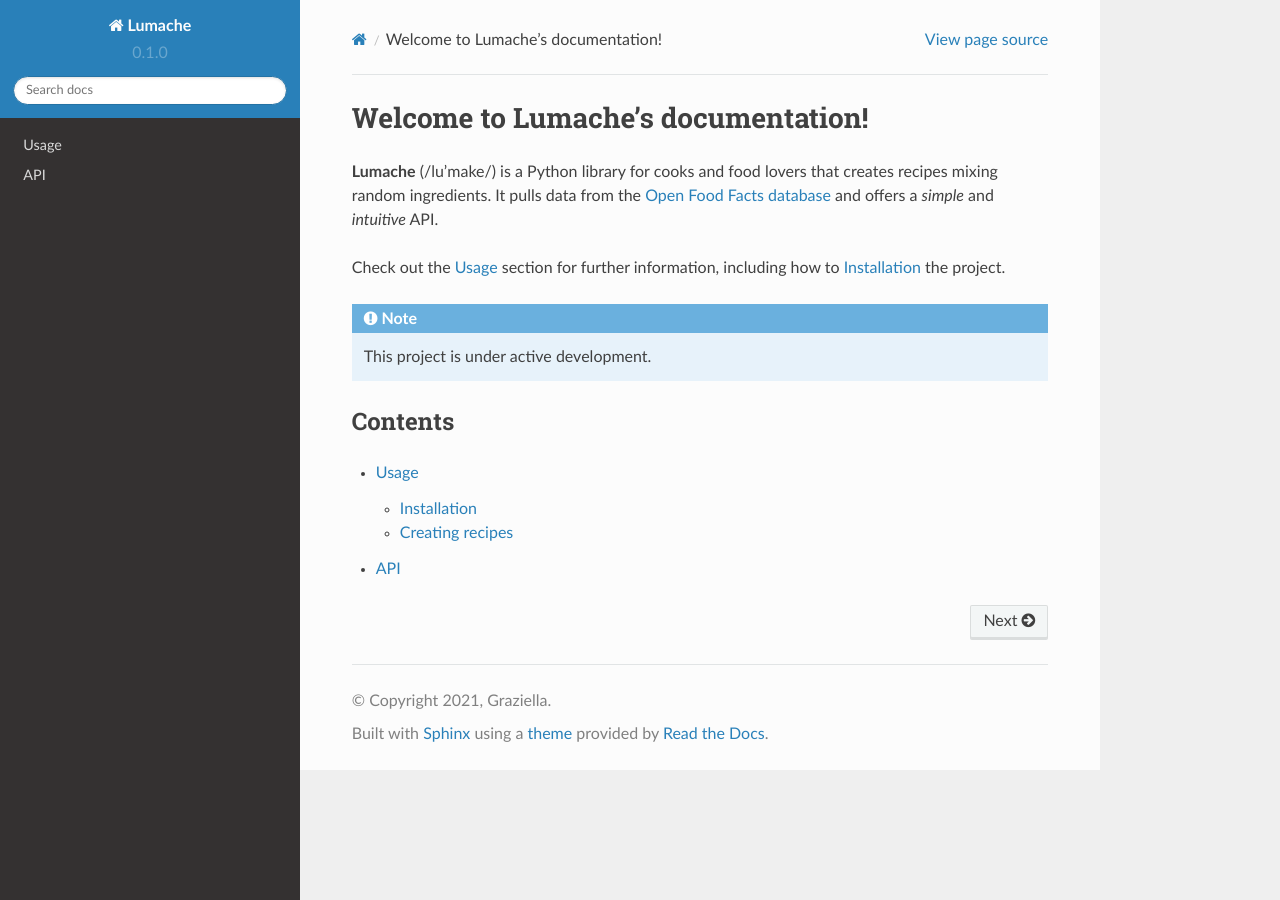
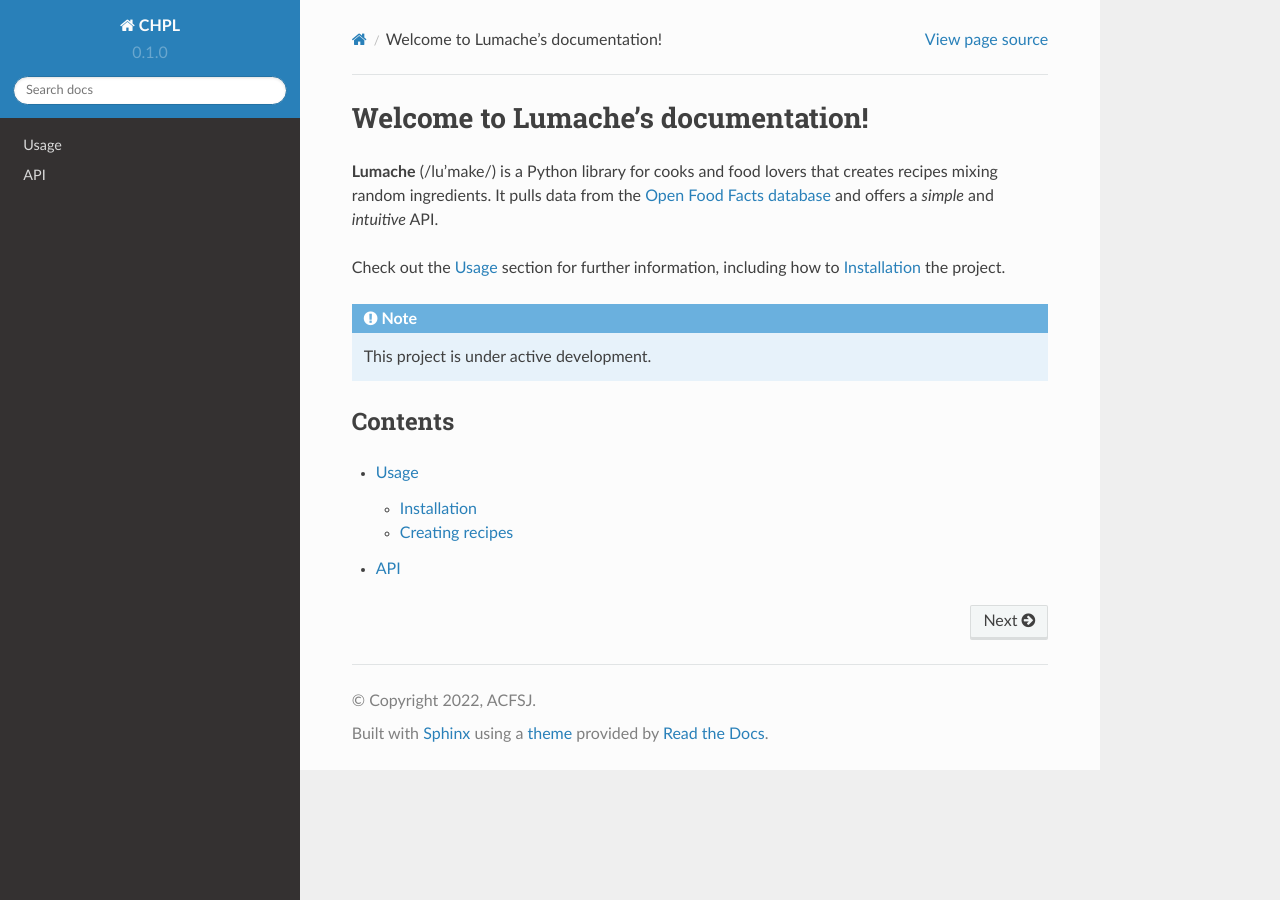
Before and after one commit to turtrans/chpl, a Sphinx documentation site: the page built from docs/source/index.rst, in a window 1280 px wide. Built offline with Sphinx 7.4.7 and the Read the Docs theme 2.0.0, drawn with Linux system fonts in a browser that asks for light colours.

Commit message:
Update conf.py

```diff
--- a/docs/source/conf.py
+++ b/docs/source/conf.py
@@ -2,9 +2,9 @@
 
 # -- Project information
 
-project = 'Lumache'
-copyright = '2021, Graziella'
-author = 'Graziella'
+project = 'CHPL'
+copyright = '2022, ACFSJ'
+author = 'JESUS, ACFS'
 
 release = '0.1'
 version = '0.1.0'
```
